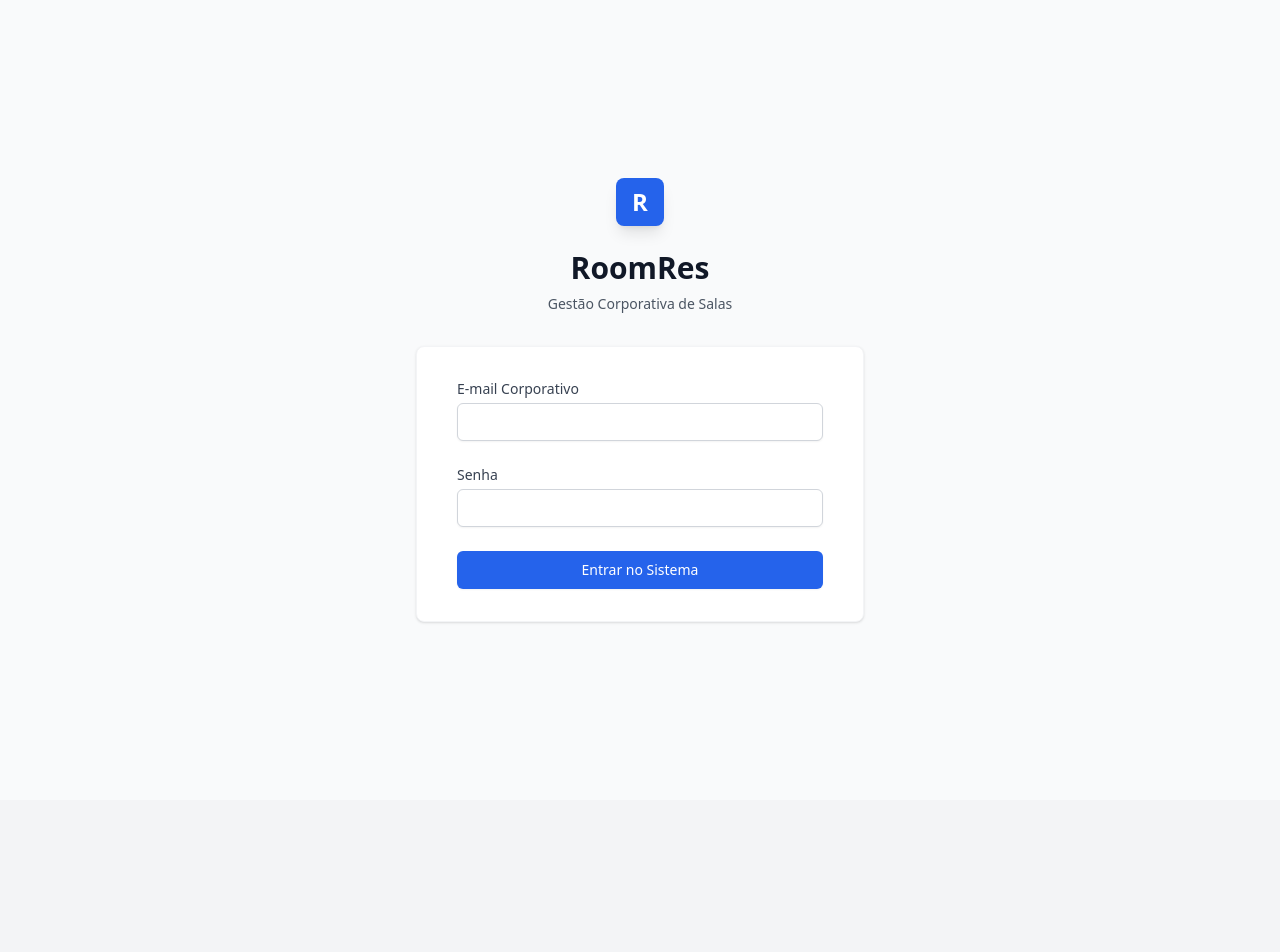
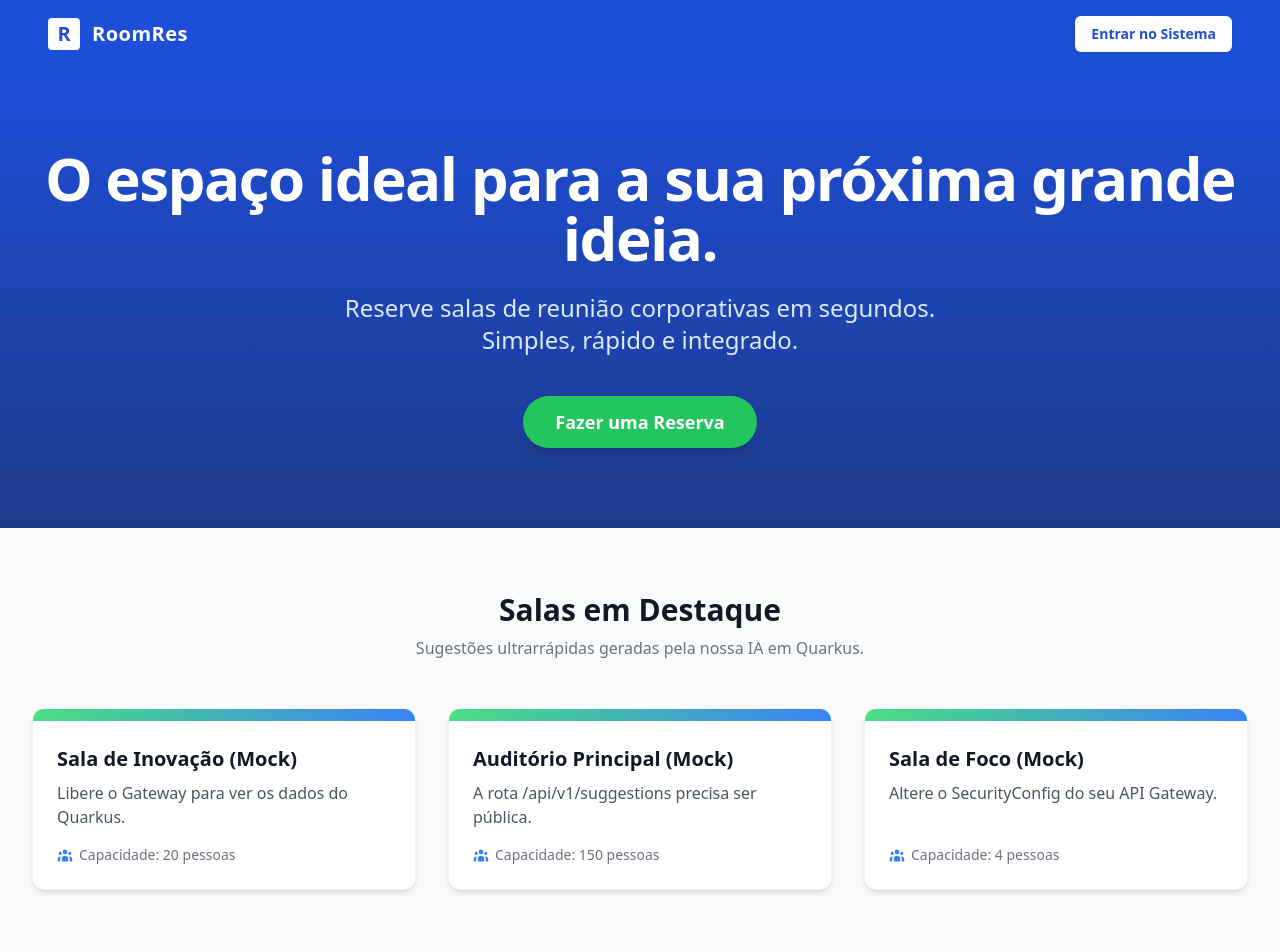
Before and after one commit to ReyelZeras/room-reservation-ui, an Angular app: page / in a window 1280 px wide. Before the commit this address led to /login. Shown: the top 952 px of the page. Before the commit the page ends 800 px from the top, so only its background shows below. Built offline with nearby package versions, Linux system fonts and the light colour scheme; no server answers.

Commit message:
fix: resolve loop infinito de loading na home e corrige rota api v1

```diff
--- a/src/app/app-routing.module.ts
+++ b/src/app/app-routing.module.ts
@@ -3,12 +3,13 @@ import { RouterModule, Routes } from '@angular/router';
 import { LoginComponent } from './pages/login/login.component';
 import { RoomsComponent } from './pages/rooms/rooms';
 import { AuthGuard } from './core/guards/auth-guard';
+import { HomeComponent } from './pages/home/home.component';
 
 const routes: Routes = [
+  { path: '', component: HomeComponent }, // Rota base agora aponta para a Home Pública
   { path: 'login', component: LoginComponent },
   { path: 'rooms', component: RoomsComponent, canActivate: [AuthGuard] },
-  { path: '', redirectTo: '/rooms', pathMatch: 'full' },
-  { path: '**', redirectTo: '/login' }
+  { path: '**', redirectTo: '' } // Se digitar rota maluca, volta pra Home
 ];
 
 @NgModule({
--- a/src/app/app.module.ts
+++ b/src/app/app.module.ts
@@ -8,12 +8,14 @@ import { AppComponent } from './app.component';
 import { LoginComponent } from './pages/login/login.component';
 import { RoomsComponent } from './pages/rooms/rooms';
 import { AuthInterceptor } from './core/interceptors/auth-interceptor';
+import { HomeComponent } from './pages/home/home.component';
 
 @NgModule({
   declarations: [
     AppComponent,
     LoginComponent,
-    RoomsComponent
+    RoomsComponent,
+    HomeComponent
   ],
   imports: [
     BrowserModule,
--- /dev/null
+++ b/src/app/models/suggestion.ts
@@ -0,0 +1,5 @@
+export interface Suggestion {
+  roomName: string;
+  description: string;
+  capacity: number;
+}
--- /dev/null
+++ b/src/app/pages/home/home.component.html
@@ -0,0 +1,61 @@
+<div class="min-h-screen bg-gray-50 flex flex-col">
+
+  <!-- Navbar Pública -->
+  <nav class="bg-blue-700 p-4 text-white flex justify-between items-center shadow-lg">
+    <div class="flex items-center space-x-3 max-w-7xl mx-auto w-full px-4 sm:px-6 lg:px-8 justify-between">
+      <div class="flex items-center space-x-3">
+        <div class="h-8 w-8 bg-white text-blue-700 rounded flex items-center justify-center font-extrabold text-xl shadow-inner">R</div>
+        <h1 class="text-xl font-bold tracking-wide">RoomRes</h1>
+      </div>
+      <button (click)="goToLogin()" class="bg-white text-blue-700 hover:bg-gray-100 px-4 py-2 rounded-md text-sm font-bold transition-all shadow hover:shadow-md">
+        Entrar no Sistema
+      </button>
+    </div>
+  </nav>
+
+  <!-- Hero Section (Seção Principal) -->
+  <div class="flex-grow flex flex-col items-center justify-center text-center px-4 py-20 bg-gradient-to-b from-blue-700 to-blue-900 text-white">
+    <h1 class="text-5xl md:text-6xl font-extrabold mb-6 tracking-tight">O espaço ideal para a sua próxima grande ideia.</h1>
+    <p class="text-xl md:text-2xl mb-10 max-w-2xl text-blue-100">Reserve salas de reunião corporativas em segundos. Simples, rápido e integrado.</p>
+    <button (click)="goToLogin()" class="bg-green-500 hover:bg-green-600 text-white text-lg font-bold py-3 px-8 rounded-full shadow-lg transition transform hover:-translate-y-1">
+      Fazer uma Reserva
+    </button>
+  </div>
+
+  <!-- Sugestões (Consumindo Quarkus) -->
+  <div class="max-w-7xl mx-auto py-16 px-4 sm:px-6 lg:px-8 w-full">
+    <div class="text-center mb-12">
+      <h2 class="text-3xl font-bold text-gray-900">Salas em Destaque</h2>
+      <p class="text-gray-500 mt-2">Sugestões ultrarrápidas geradas pela nossa IA em Quarkus.</p>
+    </div>
+
+    <!-- Spinner de Loading -->
+    <div *ngIf="isLoading" class="flex justify-center items-center py-10">
+      <div class="animate-spin rounded-full h-12 w-12 border-b-2 border-blue-700"></div>
+    </div>
+
+    <!-- Grid de Cards de Sugestão -->
+    <div *ngIf="!isLoading" class="grid grid-cols-1 md:grid-cols-3 gap-8">
+      <div *ngFor="let sug of suggestions" class="bg-white rounded-xl shadow-md overflow-hidden hover:shadow-lg transition-shadow border border-gray-100 flex flex-col">
+        <div class="h-3 bg-gradient-to-r from-green-400 to-blue-500"></div>
+        <div class="p-6 flex-grow flex flex-col justify-between">
+          <div>
+            <h3 class="text-xl font-bold text-gray-900 mb-2">{{ sug.roomName }}</h3>
+            <p class="text-gray-600">{{ sug.description }}</p>
+          </div>
+          <div class="mt-4 flex items-center text-sm text-gray-500 font-medium">
+            <svg class="w-4 h-4 mr-1.5 text-blue-500" fill="currentColor" viewBox="0 0 20 20">
+              <path d="M13 6a3 3 0 11-6 0 3 3 0 016 0zM18 8a2 2 0 11-4 0 2 2 0 014 0zM14 15a4 4 0 00-8 0v3h8v-3zM6 8a2 2 0 11-4 0 2 2 0 014 0zM16 18v-3a5.972 5.972 0 00-.75-2.906A3.005 3.005 0 0119 15v3h-3zM4.75 12.094A5.973 5.973 0 004 15v3H1v-3a3 3 0 013.75-2.906z" />
+            </svg>
+            Capacidade: {{ sug.capacity }} pessoas
+          </div>
+        </div>
+      </div>
+    </div>
+  </div>
+
+  <!-- Footer -->
+  <footer class="bg-gray-800 text-gray-400 text-center py-6 mt-auto">
+    <p>&copy; 2026 RoomRes. Desenvolvido com arquitetura de Microsserviços.</p>
+  </footer>
+</div>
--- /dev/null
+++ b/src/app/pages/home/home.component.ts
@@ -0,0 +1,47 @@
+import { Component, OnInit, ChangeDetectorRef } from '@angular/core';
+import { Router } from '@angular/router';
+import { SuggestionService } from '../../services/suggestion.service';
+import { Suggestion } from '../../models/suggestion';
+
+@Component({
+  selector: 'app-home',
+  templateUrl: './home.component.html',
+  standalone: false
+})
+export class HomeComponent implements OnInit {
+  suggestions: Suggestion[] = [];
+  isLoading = true;
+
+  constructor(
+    private suggestionService: SuggestionService,
+    private router: Router,
+    private cdr: ChangeDetectorRef // CORREÇÃO: Serviço de detecção de mudanças injetado
+  ) {}
+
+  ngOnInit(): void {
+    this.suggestionService.getTopSuggestions().subscribe({
+      next: (data) => {
+        this.suggestions = data;
+        this.isLoading = false;
+        this.cdr.detectChanges(); // CORREÇÃO: Força o HTML a renderizar os cards do Quarkus
+      },
+      error: (err) => {
+        console.error('O Gateway bloqueou a requisição (401) ou a rota não foi encontrada.', err);
+
+        // Dados provisórios em caso de erro
+        this.suggestions = [
+          { roomName: 'Sala de Inovação (Mock)', description: 'Libere o Gateway para ver os dados do Quarkus.', capacity: 20 },
+          { roomName: 'Auditório Principal (Mock)', description: 'A rota /api/v1/suggestions precisa ser pública.', capacity: 150 },
+          { roomName: 'Sala de Foco (Mock)', description: 'Altere o SecurityConfig do seu API Gateway.', capacity: 4 }
+        ];
+
+        this.isLoading = false;
+        this.cdr.detectChanges(); // CORREÇÃO: Destrava o spinner na tela mesmo que dê erro
+      }
+    });
+  }
+
+  goToLogin(): void {
+    this.router.navigate(['/login']);
+  }
+}
--- a/src/app/pages/login/login.component.html
+++ b/src/app/pages/login/login.component.html
@@ -1,52 +1,52 @@
 <div class="min-h-screen bg-gray-50 flex flex-col justify-center py-12 sm:px-6 lg:px-8">
-  <div class="sm:mx-auto sm:w-full sm:max-w-md">
+  <div class="sm:mx-auto sm:w-full sm:max-w-md relative">
+
+    <!-- NOVO: Botão Voltar para a Home -->
+    <button routerLink="/" class="absolute -top-12 left-0 text-blue-600 hover:text-blue-800 flex items-center text-sm font-medium transition-colors">
+      <svg class="w-4 h-4 mr-1" fill="none" stroke="currentColor" viewBox="0 0 24 24">
+        <path stroke-linecap="round" stroke-linejoin="round" stroke-width="2" d="M10 19l-7-7m0 0l7-7m-7 7h18"></path>
+      </svg>
+      Voltar para a Home
+    </button>
+
     <div class="flex justify-center">
-      <div class="h-12 w-12 bg-blue-600 text-white rounded-lg flex items-center justify-center text-2xl font-bold shadow-lg">
-        R
-      </div>
+      <div class="h-12 w-12 bg-blue-700 text-white rounded-lg flex items-center justify-center font-extrabold text-3xl shadow-lg">R</div>
     </div>
-    <h2 class="mt-6 text-center text-3xl font-extrabold text-gray-900">
-      RoomRes
-    </h2>
-    <p class="mt-2 text-center text-sm text-gray-600">Gestão Corporativa de Salas</p>
+    <h2 class="mt-6 text-center text-3xl font-extrabold text-gray-900">Acesse sua conta</h2>
   </div>
 
   <div class="mt-8 sm:mx-auto sm:w-full sm:max-w-md">
-    <div class="bg-white py-8 px-4 shadow sm:rounded-lg sm:px-10 border border-gray-100">
+    <div class="bg-white py-8 px-4 shadow sm:rounded-lg sm:px-10">
+      <form class="space-y-6" [formGroup]="loginForm" (ngSubmit)="onSubmit()">
+        <div>
+          <label for="email" class="block text-sm font-medium text-gray-700">E-mail corporativo</label>
+          <div class="mt-1">
+            <input id="email" type="email" formControlName="email"
+                   class="appearance-none block w-full px-3 py-2 border border-gray-300 rounded-md shadow-sm focus:outline-none focus:ring-blue-500 focus:border-blue-500 sm:text-sm"
+                   [ngClass]="{'border-red-300': loginForm.get('email')?.invalid && loginForm.get('email')?.touched}">
+          </div>
+        </div>
 
-      <form class="space-y-6" [formGroup]="loginForm" (ngSubmit)="onSubmit()">
+        <div>
+          <label for="password" class="block text-sm font-medium text-gray-700">Senha</label>
+          <div class="mt-1">
+            <input id="password" type="password" formControlName="password"
+                   class="appearance-none block w-full px-3 py-2 border border-gray-300 rounded-md shadow-sm focus:outline-none focus:ring-blue-500 focus:border-blue-500 sm:text-sm"
+                   [ngClass]="{'border-red-300': loginForm.get('password')?.invalid && loginForm.get('password')?.touched}">
+          </div>
+        </div>
 
         <div *ngIf="errorMessage" class="bg-red-50 border-l-4 border-red-500 p-4 mb-4">
           <p class="text-sm text-red-700">{{ errorMessage }}</p>
         </div>
 
         <div>
-          <label for="email" class="block text-sm font-medium text-gray-700">E-mail Corporativo</label>
-          <div class="mt-1">
-            <input id="email" type="email" formControlName="email"
-              class="appearance-none block w-full px-3 py-2 border border-gray-300 rounded-md shadow-sm placeholder-gray-400 focus:outline-none focus:ring-blue-500 focus:border-blue-500 sm:text-sm"
-              [ngClass]="{'border-red-300': loginForm.get('email')?.invalid && loginForm.get('email')?.touched}">
-          </div>
-          <p *ngIf="loginForm.get('email')?.invalid && loginForm.get('email')?.touched" class="mt-2 text-sm text-red-600">E-mail inválido.</p>
-        </div>
-
-        <div>
-          <label for="password" class="block text-sm font-medium text-gray-700">Senha</label>
-          <div class="mt-1">
-            <input id="password" type="password" formControlName="password"
-              class="appearance-none block w-full px-3 py-2 border border-gray-300 rounded-md shadow-sm placeholder-gray-400 focus:outline-none focus:ring-blue-500 focus:border-blue-500 sm:text-sm">
-          </div>
-        </div>
-
-        <div>
-          <button type="submit" [disabled]="isLoading"
-            class="w-full flex justify-center py-2 px-4 border border-transparent rounded-md shadow-sm text-sm font-medium text-white bg-blue-600 hover:bg-blue-700 focus:outline-none focus:ring-2 focus:ring-offset-2 focus:ring-blue-500 disabled:bg-blue-300 disabled:cursor-not-allowed transition-colors">
-            <span *ngIf="isLoading">Autenticando...</span>
-            <span *ngIf="!isLoading">Entrar no Sistema</span>
+          <button type="submit" [disabled]="loginForm.invalid || isLoading"
+                  class="w-full flex justify-center py-2 px-4 border border-transparent rounded-md shadow-sm text-sm font-medium text-white bg-blue-600 hover:bg-blue-700 focus:outline-none focus:ring-2 focus:ring-offset-2 focus:ring-blue-500 disabled:bg-gray-400">
+            {{ isLoading ? 'Autenticando...' : 'Entrar no Sistema' }}
           </button>
         </div>
       </form>
-
     </div>
   </div>
 </div>
--- /dev/null
+++ b/src/app/services/suggestion.service.ts
@@ -0,0 +1,24 @@
+import { Injectable } from '@angular/core';
+import { HttpClient } from '@angular/common/http';
+import { Observable, catchError, throwError, timeout } from 'rxjs';
+import { Suggestion } from '../models/suggestion';
+
+@Injectable({
+  providedIn: 'root'
+})
+export class SuggestionService {
+  // CORREÇÃO: Alterado de 'vl' (letra L) para 'v1' (número 1)
+  private readonly API_URL = '/api/v1/suggestions';
+
+  constructor (private http: HttpClient) { }
+
+  getTopSuggestions(): Observable<Suggestion[]> {
+    return this.http.get<Suggestion[]>(this.API_URL).pipe(
+      timeout(5000),
+      catchError(err => {
+        console.error('Erro ao buscar sugestões no Quarkus:', err);
+        return throwError(() => err);
+      })
+    );
+  }
+}
```
Also changed, not shown: src/app/pages/rooms/rooms.ts (+3 -7 lines).
